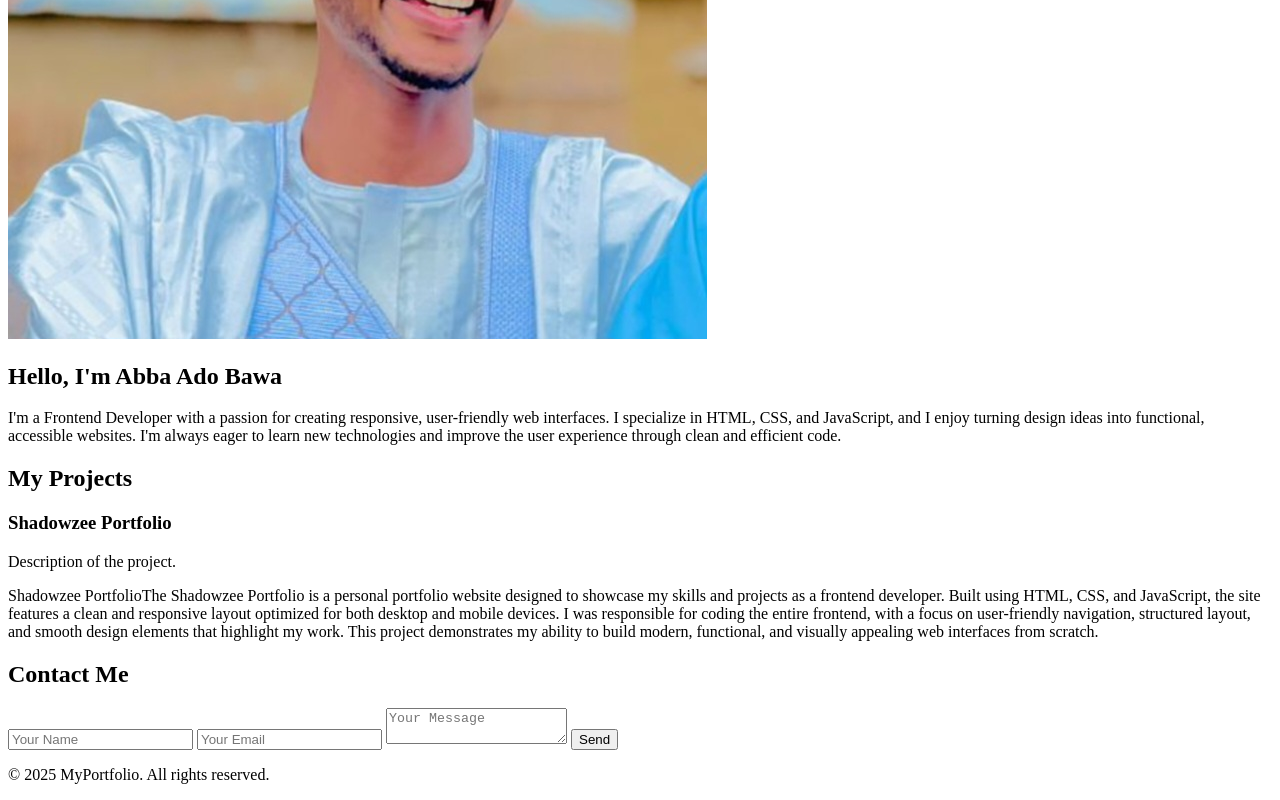
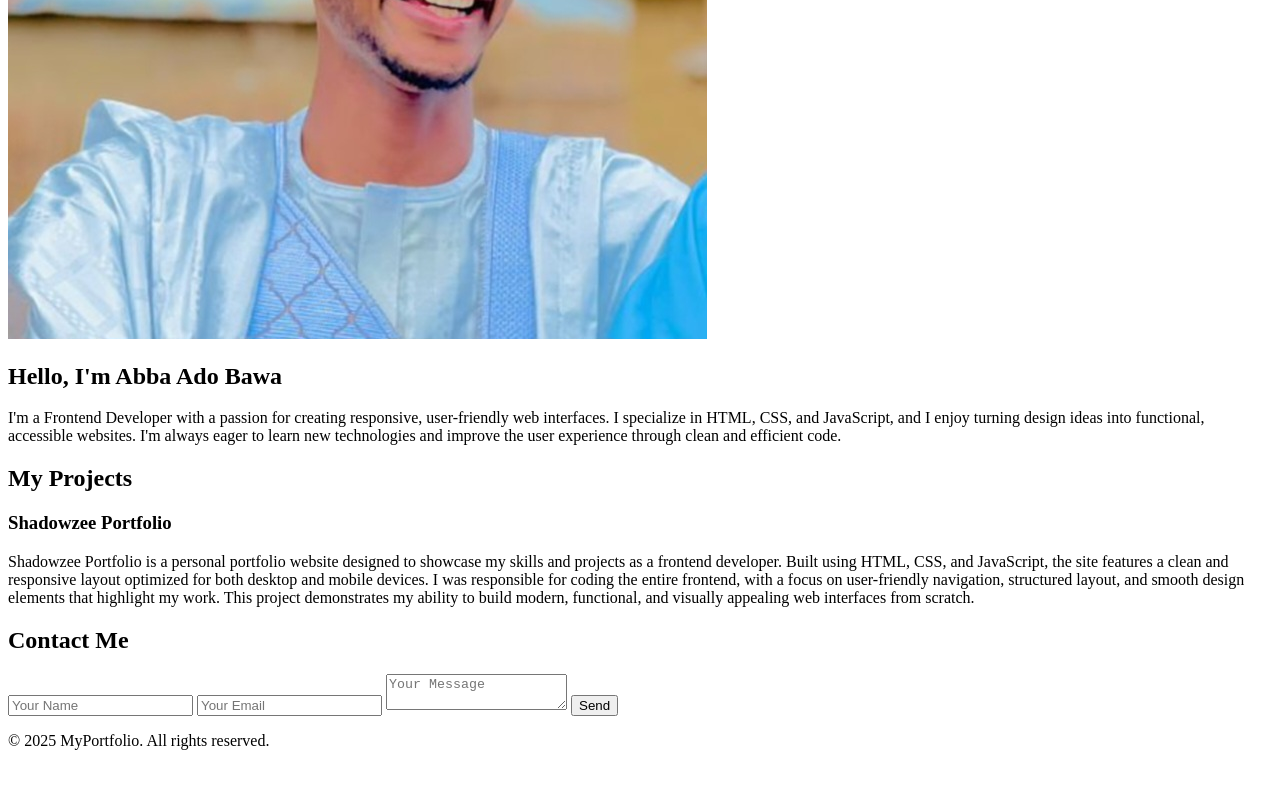
Before and after one commit to shadowzee123/Shadowzee-Portfolio, a plain HTML site: page index.html in a window 1280 px wide. Shown: the part 608-1408 px from the top of the page. After the commit the page ends 1374 px from the top, so only its background shows below. Drawn offline with Linux system fonts and the light colour scheme; a script that the page names is missing.

Commit message:
Update index.html

```diff
--- a/index.html
+++ b/index.html
@@ -43,8 +43,7 @@
     <h2>My Projects</h2>
     <div class="project-card">
       <h3>Shadowzee Portfolio</h3>
-      <p>Description of the project.<p>
-	 <P>Shadowzee PortfolioThe Shadowzee Portfolio is a personal portfolio website designed to showcase my skills and projects as a frontend developer. Built using HTML, CSS, and JavaScript, the site features a clean and responsive layout optimized for both desktop and mobile devices. I was responsible for coding the entire frontend, with a focus on user-friendly navigation, structured layout, and smooth design elements that highlight my work. This project demonstrates my ability to build modern, functional, and visually appealing web interfaces from scratch.</p>
+	 <P>Shadowzee Portfolio is a personal portfolio website designed to showcase my skills and projects as a frontend developer. Built using HTML, CSS, and JavaScript, the site features a clean and responsive layout optimized for both desktop and mobile devices. I was responsible for coding the entire frontend, with a focus on user-friendly navigation, structured layout, and smooth design elements that highlight my work. This project demonstrates my ability to build modern, functional, and visually appealing web interfaces from scratch.</p>
     </div>
   </section>
 
```
